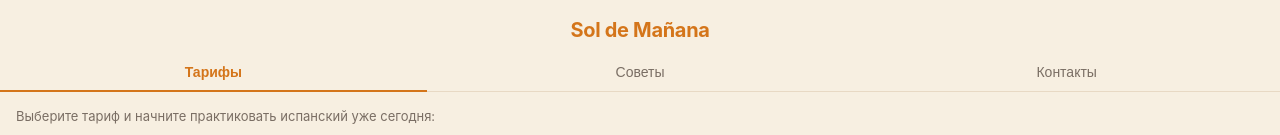
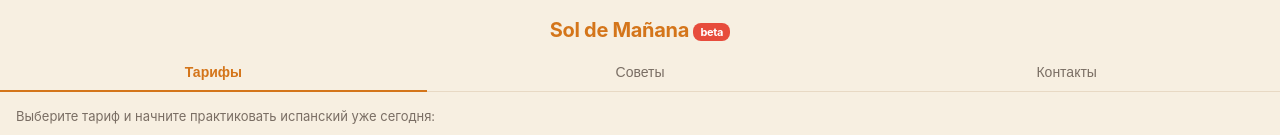
Before and after one commit to tdd3vlp/tdd3vlp-sol-de-manana, a website: page webapp/beta.html in a window 1280 px wide. Shown: the top 135 px of the page. Drawn offline with Linux system fonts and the light colour scheme.

Commit message:
fix: add beta badge to beta.html header

```diff
--- a/webapp/beta.html
+++ b/webapp/beta.html
@@ -319,7 +319,7 @@
   </head>
   <body>
     <div class="header">
-      <div class="header-title">Sol de Mañana</div>
+      <div class="header-title">Sol de Mañana <span style="font-size:11px;background:#e74c3c;color:#fff;padding:2px 7px;border-radius:8px;vertical-align:middle;">beta</span></div>
     </div>
 
     <div class="tab-nav">
```
